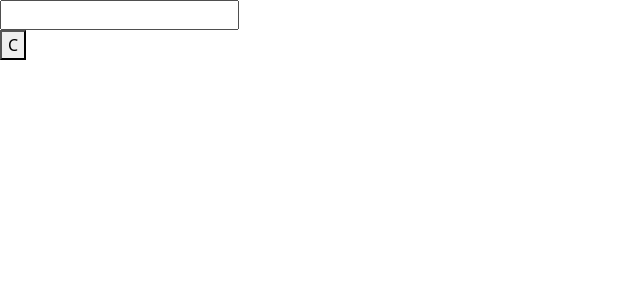
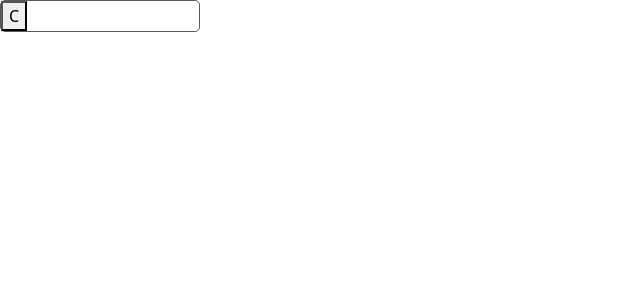
Before and after one commit to anantraghuvanshi/calculator, a React (Vite) app: page / in a window 1280 px wide. Shown: the top 300 px of the page, without its empty margins (0-640 px from the left). Built offline with nearby package versions, Linux system fonts and the light colour scheme.

Commit message:
display css add

```diff
--- a/src/App.jsx
+++ b/src/App.jsx
@@ -1,10 +1,11 @@
 import styles from "./App.module.css";
 import "bootstrap/dist/css/bootstrap.min.css";
+import Display from "./components/Display";
 
 function App() {
   return (
-    <div id="calculator">
-      <input type="text" id="display" />
+    <div className={styles.calculator}>
+      <Display />
       <div id="buttons-container">
         <button>C</button>
       </div>
--- /dev/null
+++ b/src/components/Display.jsx
@@ -0,0 +1,5 @@
+const Display = () => {
+  <input type="text" className="display" />;
+};
+
+export default Display;
--- /dev/null
+++ b/src/components/Display.module.css
@@ -0,0 +1,5 @@
+.display {
+  margin: 10px;
+  width: 175px;
+  font-size: 25px;
+}
```
